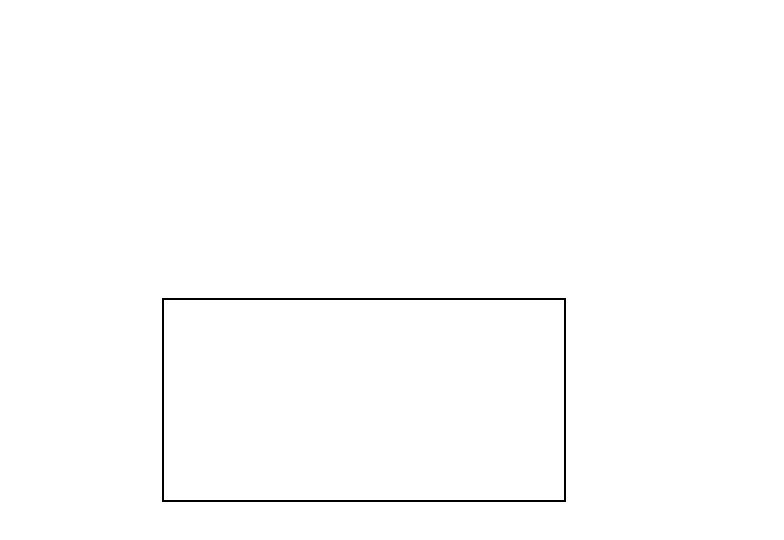
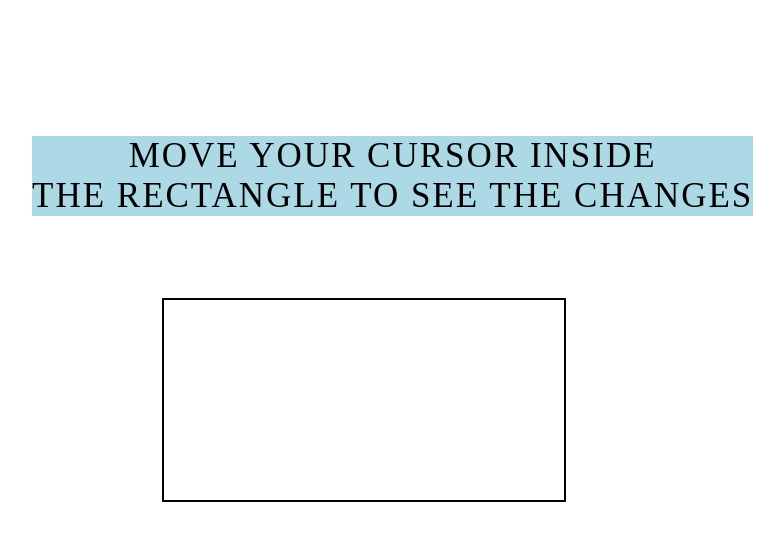
Before and after one commit to Sidd2806/JAVASCRIPTPRACTICE, a plain HTML site: page index.html in a window 1280 px wide. Shown: the whole page, without its empty margins (276-1060 px from the left). Drawn offline with nearby package versions, Linux system fonts and the light colour scheme.

Commit message:
Update index.html

```diff
--- a/index.html
+++ b/index.html
@@ -7,6 +7,7 @@
     <link rel="stylesheet" href="style.css">
 </head>
 <body>
+    <h2>MOVE YOUR CURSOR INSIDE <br> THE RECTANGLE TO SEE THE CHANGES</h2>
     <div id="center"></div>
     <script src="https://cdnjs.cloudflare.com/ajax/libs/gsap/3.12.7/gsap.min.js" integrity="sha512-f6bQMg6nkSRw/xfHw5BCbISe/dJjXrVGfz9BSDwhZtiErHwk7ifbmBEtF9vFW8UNIQPhV2uEFVyI/UHob9r7Cw==" crossorigin="anonymous" referrerpolicy="no-referrer"></script>
     <script src="script.js"></script>
```
